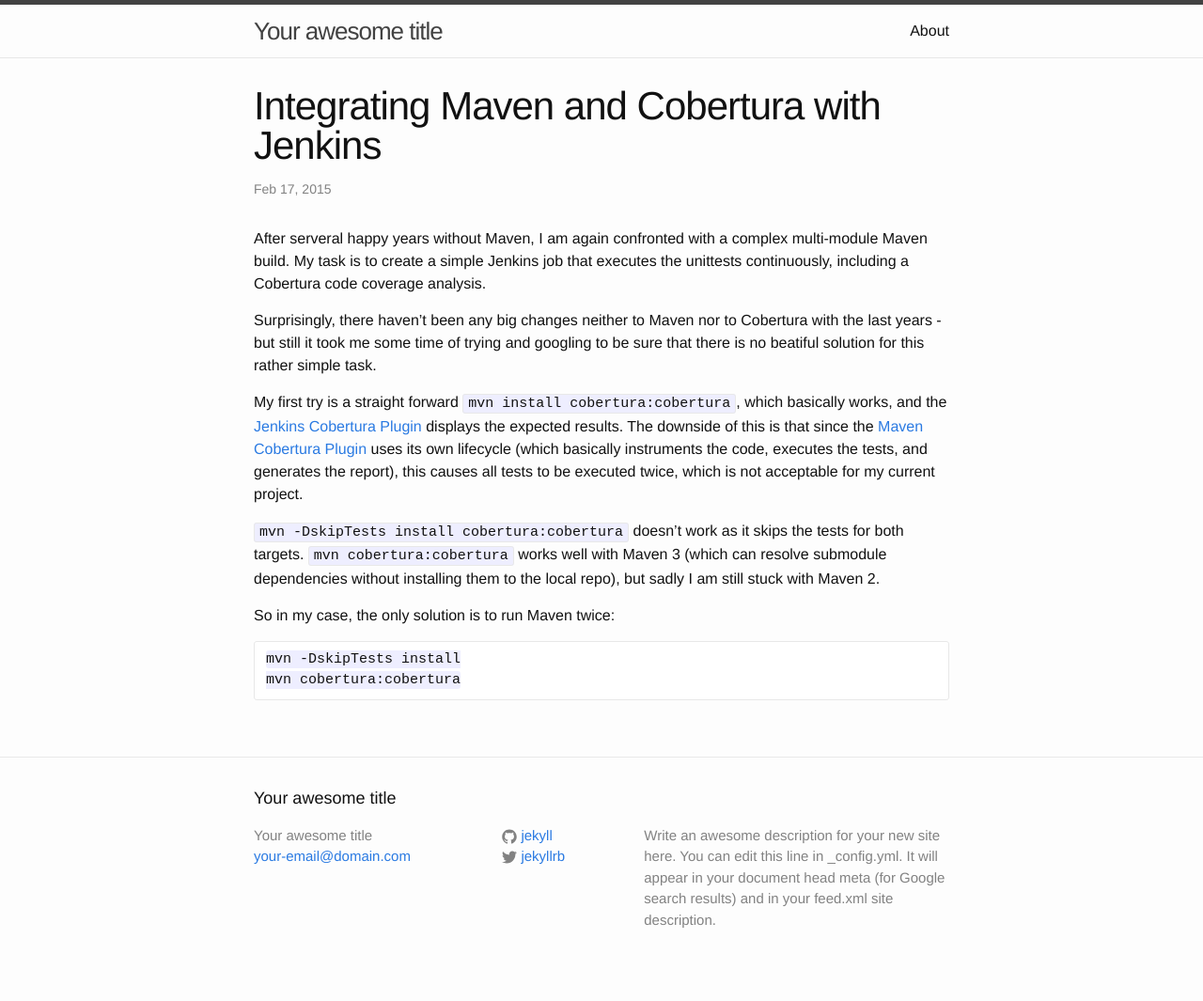
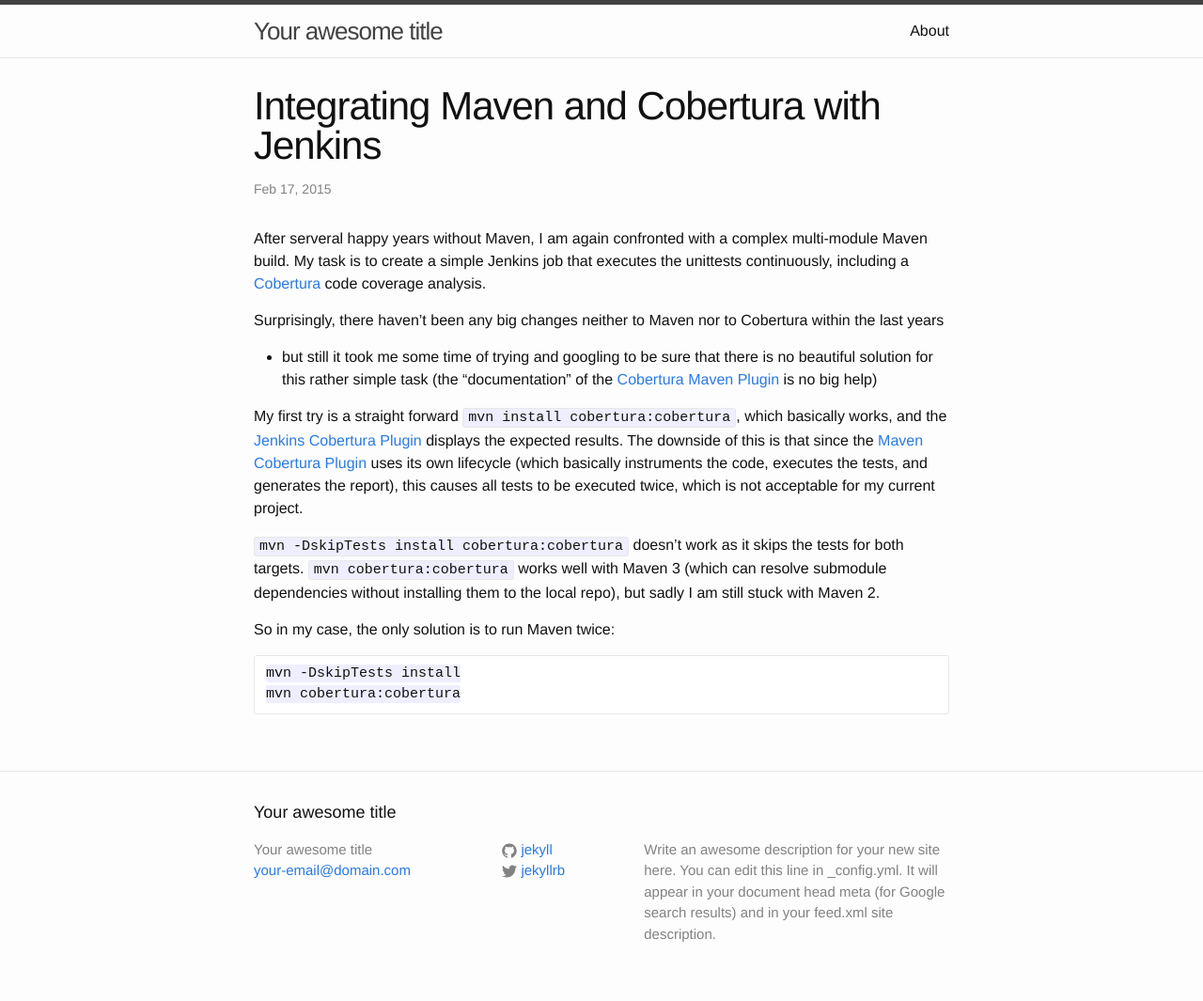
Before and after one commit to martoe/martoe.github.io, a Jekyll site: the page built from _posts/2015-02-17-maven-cobertura-jenkins.md, in a window 1280 px wide. Shown: the whole page at 94% size. Built offline with Jekyll 4.4.1, drawn with Linux system fonts in a browser that asks for light colours.

Commit message:
Maven post fixed

```diff
--- a/_posts/2015-02-17-maven-cobertura-jenkins.md
+++ b/_posts/2015-02-17-maven-cobertura-jenkins.md
@@ -1,17 +1,25 @@
 ---
 layout: post
-title:  "Integrating Maven and Cobertura with Jenkins"
+title:  Integrating Maven and Cobertura with Jenkins
 date:   2015-02-17 20:00:00
 categories: maven jenkins ci
 ---
-After serveral happy years without Maven, I am again confronted with a complex multi-module Maven build. My task is to create a simple Jenkins job that executes the unittests continuously, including a Cobertura code coverage analysis.
+After serveral happy years without Maven, I am again confronted with a complex multi-module Maven build.
+ My task is to create a simple Jenkins job that executes the unittests continuously, including a [Cobertura](http://cobertura.github.io/cobertura/) code coverage analysis.
 
-Surprisingly, there haven't been any big changes neither to Maven nor to Cobertura with the last years - but still it took me some time of trying and googling to be sure that there is no beatiful solution for this rather simple task.
+Surprisingly, there haven't been any big changes neither to Maven nor to Cobertura within the last years
+- but still it took me some time of trying and googling to be sure that there is no beautiful solution for this rather simple task
+(the "documentation" of the [Cobertura Maven Plugin](http://mojo.codehaus.org/cobertura-maven-plugin/) is no big help)
 
-My first try is a straight forward `mvn install cobertura:cobertura`, which basically works, and the [Jenkins Cobertura Plugin](https://wiki.jenkins-ci.org/display/JENKINS/Cobertura+Plugin) displays the expected results. The downside of this is that since the [Maven Cobertura Plugin](http://mojo.codehaus.org/cobertura-maven-plugin/) uses its own lifecycle (which basically instruments the code, executes the tests, and generates the report), this causes all tests to be executed twice, which is not acceptable for my current project.
+My first try is a straight forward `mvn install cobertura:cobertura`, which basically works,
+and the [Jenkins Cobertura Plugin](https://wiki.jenkins-ci.org/display/JENKINS/Cobertura+Plugin) displays the expected results.
+The downside of this is that since the [Maven Cobertura Plugin](http://mojo.codehaus.org/cobertura-maven-plugin/) uses its own lifecycle
+(which basically instruments the code, executes the tests, and generates the report),
+this causes all tests to be executed twice, which is not acceptable for my current project.
 
 `mvn -DskipTests install cobertura:cobertura` doesn't work as it skips the tests for both targets.
-`mvn cobertura:cobertura` works well with Maven 3 (which can resolve submodule dependencies without installing them to the local repo), but sadly I am still stuck with Maven 2.
+`mvn cobertura:cobertura` works well with Maven 3 (which can resolve submodule dependencies without installing them to the local repo),
+but sadly I am still stuck with Maven 2.
 
 So in my case, the only solution is to run Maven twice:
 
```
